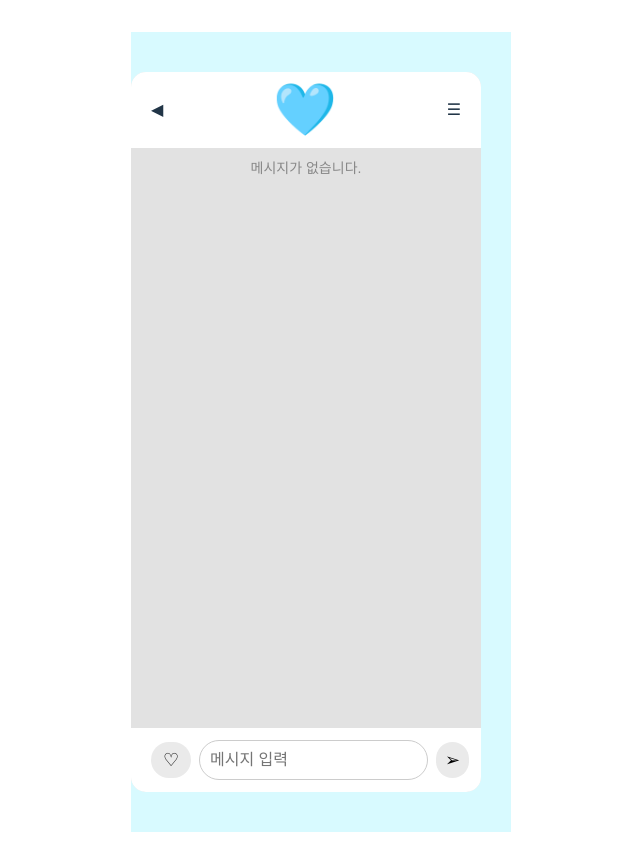
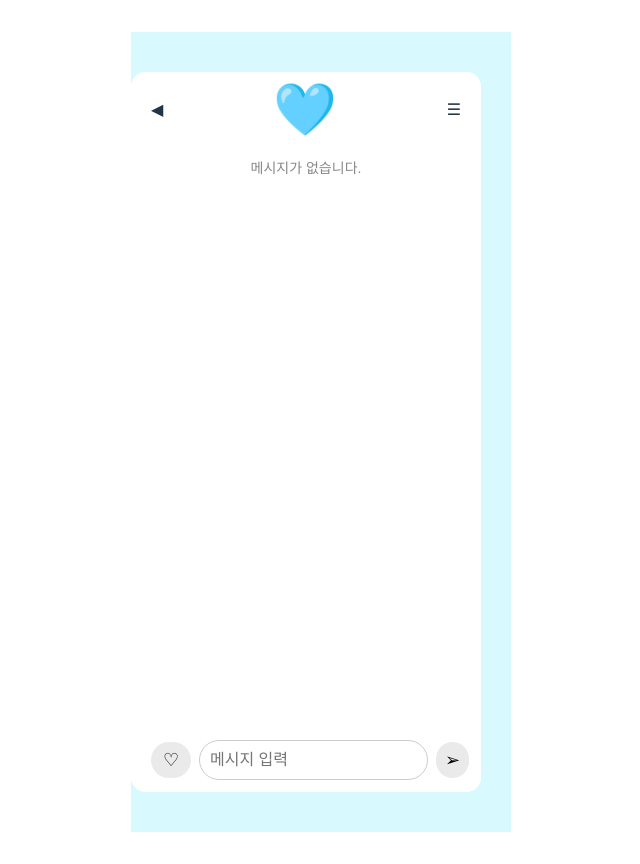
Before and after one commit to YoonMooYeol/HOT6_project_02, a Vue app in the folder hot6_pjt_ft/: page /female-chat in a window 1280 px wide. Shown: the whole page, without its empty margins (319-959 px from the left). Built offline with nearby package versions, Linux system fonts and the light colour scheme.

Commit message:
hot6_f4_5f5

```diff
--- a/hot6_pjt_ft/src/components/footBar.vue
+++ b/hot6_pjt_ft/src/components/footBar.vue
@@ -79,7 +79,7 @@ const handleSend = async () => {
   padding: 12px;
   background-color: #FFFFFF;
   width: 100%;
-  max-width: 390px;
+  max-width: 370px;
   border-radius: 0px;
 }
 
--- a/hot6_pjt_ft/src/views/femaleChat.vue
+++ b/hot6_pjt_ft/src/views/femaleChat.vue
@@ -181,7 +181,7 @@ const updateWarmMode = (newState) => {
   border-radius: 15px;
   margin-right: 30px;
   overflow: hidden;
-  background-color: #e2e2e2;
+  background-color: #FFFFFF;
   transition: background-color 0.3s ease;
 }
 
@@ -222,7 +222,7 @@ const updateWarmMode = (newState) => {
 }
 
 .mine .chat-bubble {
-  background-color: #ffffff;
+  background-color: #ffebf0;
 }
 
 .other .chat-bubble {
```
